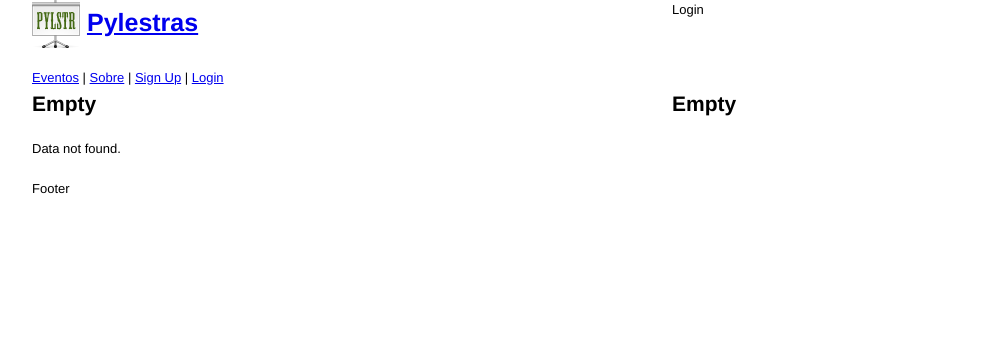
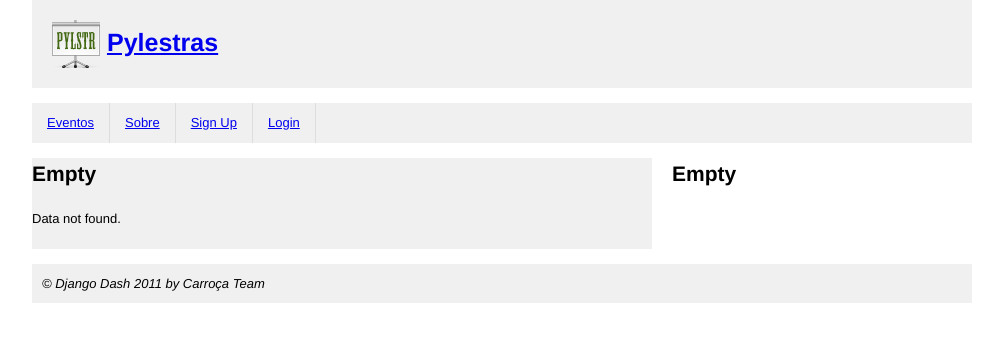
Before and after one commit to fabiocerqueira/djangodash2011, a Django app: template src/pylestras/templates/index.html in a window 1280 px wide. Shown: the top 342 px of the page, without its empty margins (138-1141 px from the left). Run offline with Django 3.2, Linux system fonts and the light colour scheme; the template is opened without the code that fills it, so the values that code supplies are empty; some libraries are stand-ins or nearby versions.

Commit message:
Alteração no template para o pylestras. Inserido grid 960 e template mais limpo.

```diff
--- a/src/pylestras/static_files/css/style.css
+++ b/src/pylestras/static_files/css/style.css
@@ -18,7 +18,48 @@ audio[controls], canvas, video { display: inline-block; *display: inline; *zoom:
  * Pylestras
  */
 
+.header {
+    background-color: #f0f0f0;
+}
+
+.header .title {
+    margin: 20px;
+}
+
+.nav {
+    background-color: #f0f0f0;
+    margin: 15px 10px 15px 10px;
+}
+
+.nav a {
+    display: block;
+    float: left;
+    padding: 10px 15px 10px 15px;
+    border-right: solid 1px #ddd;
+}
+
+.nav a:hover {
+    background: #d8d8d8;
+}
+
+.content {
+    background-color: #f0f0f0;
+}
+
+.aside {
+    background-color: #fff;
+}
+
+.footer {
+    background-color: #f0f0f0;
+    margin-top: 15px
+}
+
+.footer address {
+    margin: 10px;
+}
+
 .date_event {
     font-size: 0.8em;
-    color: #ffff99;
+    color: #555;
 }
--- a/src/pylestras/templates/base.html
+++ b/src/pylestras/templates/base.html
@@ -29,27 +29,24 @@
     <div class="container_12">
 
         <!-- Header -->
-        <div class="grid_8">
-            <h1 id="title">
+        <div class="grid_12 header">
+            <h1 class="title">
                 <img src="{{ STATIC_URL }}img/logo_pylstr.png" alt="Pylestras" title="Pylestras">
                 <a href="{% url homepage %}">Pylestras</a>
             </h1>
         </div>
-        <div class="grid_4">
-            Login
-        </div>
         <div class="clear"></div>
 
         <!-- Main menu -->
-        <div class="grid_12">
-            <a href="#">Eventos</a> |
+        <div class="grid_12 nav">
+            <a href="#">Eventos</a>
             <a href="#">Sobre</a>
             {% if user.is_authenticated %}
-             | <a href="{% url dashboard_index %}">{% trans "Dashboard" %}</a>
-             | <a href="{% url auth_logout %}">{% trans "Logout" %}</a>
+            <a href="{% url dashboard_index %}">{% trans "Dashboard" %}</a>
+            <a href="{% url auth_logout %}">{% trans "Logout" %}</a>
             {% else %}
-             | <a href="{% url registration_register %}">{% trans "Sign Up" %}</a>
-             | <a href="{% url auth_login %}">{% trans "Login" %}</a>
+            <a href="{% url registration_register %}">{% trans "Sign Up" %}</a>
+            <a href="{% url auth_login %}">{% trans "Login" %}</a>
             {% endif %}
         </div>
 
@@ -58,8 +55,10 @@
         <div class="clear"></div>
 
         <!-- Footer -->
-        <div class="grid_12">
-            Footer
+        <div class="grid_12 footer">
+            <address>
+                &copy; Django Dash 2011 by Carroça Team
+            </address>
         </div>
 
     </div>
--- a/src/pylestras/templates/index.html
+++ b/src/pylestras/templates/index.html
@@ -1,7 +1,7 @@
 {% extends "base.html" %}
 {% block content %}
 
-    <div class="grid_8">
+    <div class="grid_8 content">
         {% for presentation in presentations %}
             <h3>{{ presentation.title }}</h3>
             <p>{{ presentation.speaker }}</p>
@@ -12,7 +12,7 @@
         {% endfor %}
     </div>
 
-    <div class="grid_4">
+    <div class="grid_4 aside">
         {% for event in events %}
         <h3>Events</h3>
         <p>
```
